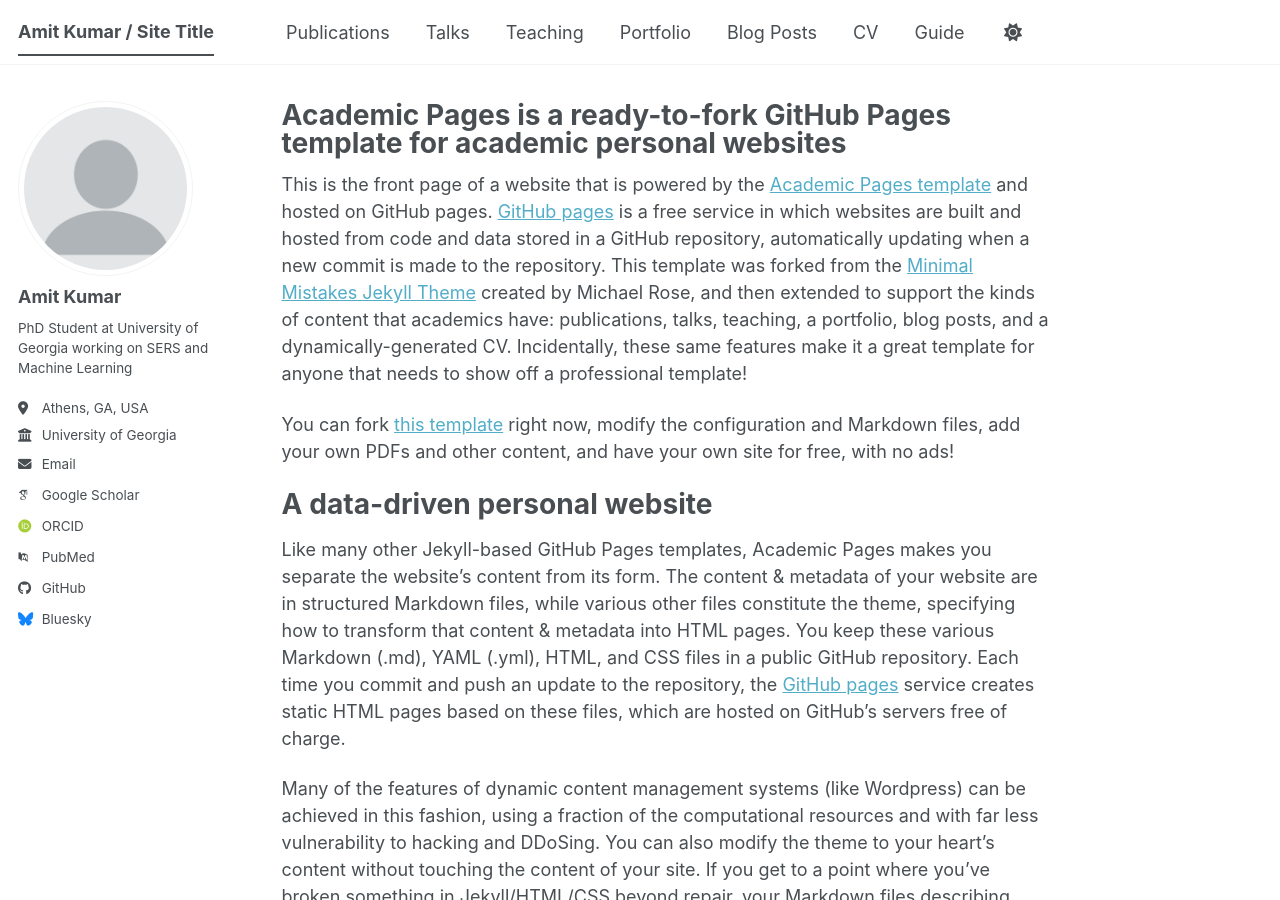
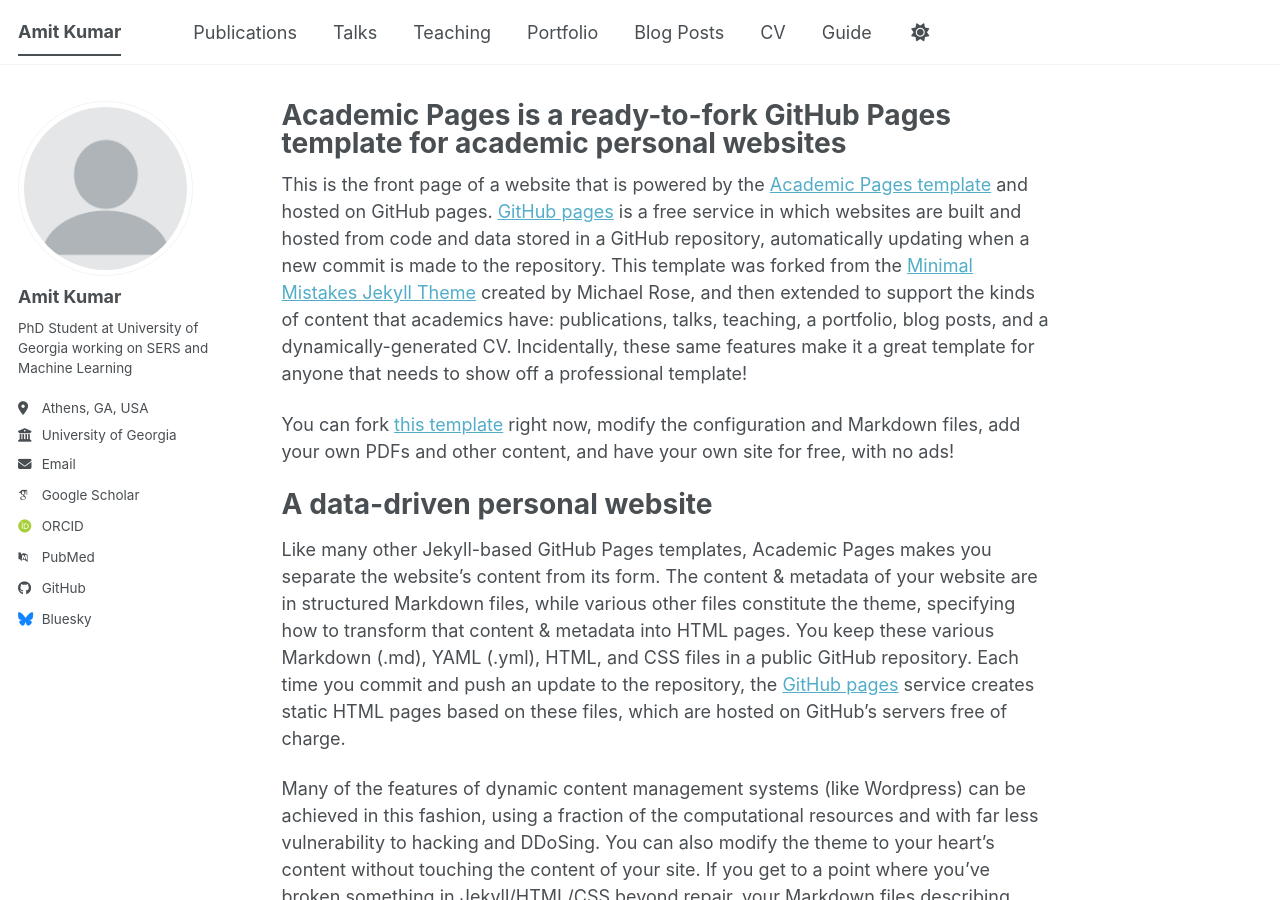
Before and after one commit to AmitKumar-SERS/AmitKumar-SERS.github.io, a Jekyll site: the page built from _pages/about.md, in a window 1280 px wide and 900 px high. Built offline with Jekyll 4.4.1, drawn with Linux system fonts in a browser that asks for light colours; some web fonts are replaced; a script bundle is joined from its source files by our own code; library files that are not in the unit come from our copies.

Commit message:
Update _config.yml

```diff
--- a/_config.yml
+++ b/_config.yml
@@ -9,7 +9,7 @@
 # Basic Site Settings
 locale                   : "en-US"
 site_theme               : "default" # The available themes options are "default", "air", "sunrise", "mint", "dirt" and "contrast"
-title                    : "Amit Kumar / Site Title"
+title                    : "Amit Kumar"
 title_separator          : "-"
 name                     : &name "Amit Kumar"
 description              : &description "PhD Student | SERS and Machine Learning Research"   # Update this with a general description of your site, this is the default if not overridden by a page
```
